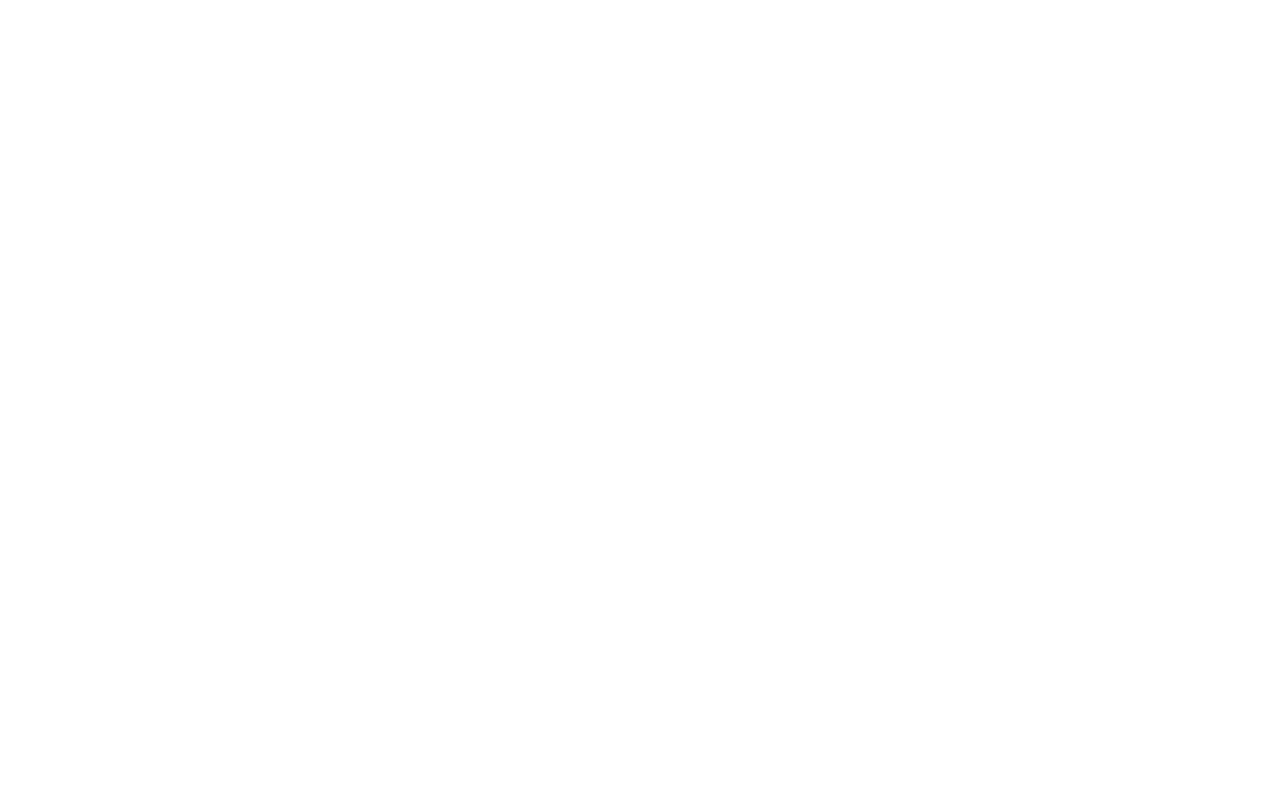
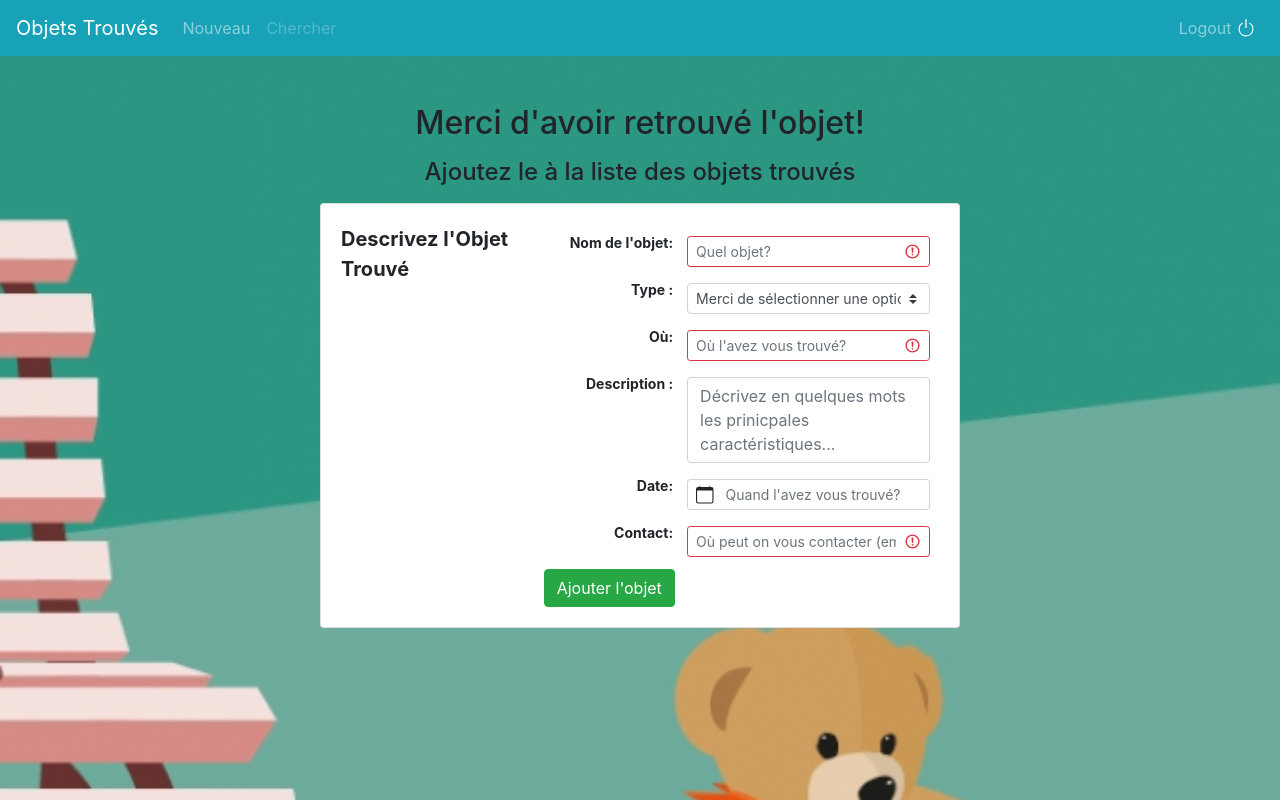
Before and after one commit to SylGParis/troov-front, a Nuxt app: page /addObject in a window 1280 px wide. Before the commit this address had no page. Shown: the top 800 px of the page. Built offline with nearby package versions, Linux system fonts and the light colour scheme.

Commit message:
UI page addObject

```diff
--- a/components/Home.vue
+++ b/components/Home.vue
@@ -1,4 +1,4 @@
-<!-- Please remove this file from your project -->
+
 <template>
   <div :style="{backgroundImage:`url(${bgimage})`, height: '100vh'}" class="flex fill justify-center sm:items-center sm:pt-0">
     <!-- NavBarb component  -->
@@ -8,9 +8,7 @@
   </div>
 </template>
 <style >
-/* .homePage {
-  background-image: url("../assets/images/63508_944_Troov.png")
-} */
+
 </style>
 <script>
 import bgImg from "../assets/images/troov-1920x600.jpg";
--- a/components/MyNavbar.vue
+++ b/components/MyNavbar.vue
@@ -1,13 +1,13 @@
 <template>
   <div>
     <b-navbar toggleable="lg" type="dark" variant="info">
-      <b-navbar-brand href="/ObjectScreen">Objets Trouvés</b-navbar-brand>
+      <b-navbar-brand href="/objectScreen">Objets Trouvés</b-navbar-brand>
 
       <b-navbar-toggle target="nav-collapse"></b-navbar-toggle>
 
       <b-collapse id="nav-collapse" is-nav>
         <b-navbar-nav>
-          <b-nav-item href="/">Nouveau</b-nav-item>
+          <b-nav-item href="/addObject">Nouveau</b-nav-item>
           <b-nav-item href="#" disabled>Chercher</b-nav-item>
         </b-navbar-nav>
 
--- /dev/null
+++ b/pages/addObject.vue
@@ -0,0 +1,192 @@
+
+<template>
+  <div
+    :style="{ backgroundImage: `url(${bgimage})`, backgroundSize: 'cover', backgroundRepeat: 'noRepeat' ,height: '150vh' }"
+    class="container-fluid justify-center sm:items-center sm:pt-0 px-0"
+  >
+    <!-- NavBarb component  -->
+    <MyNavbar />
+    <div class="row mx-auto w-50">
+      <p class="mx-auto mt-5 mb-3 h2"> Merci d'avoir retrouvé l'objet!</p>
+      <p class="mx-auto  mb-3 h4"> Ajoutez le à la liste des objets trouvés</p>
+      <b-card bg-variant="grey" class='w-100'>
+        <b-form-group
+          label-cols-lg="4"
+          label="Descrivez l'Objet Trouvé"
+          label-size="lg"
+          label-class="font-weight-bold pt-0"
+          class="mb-0"
+        >
+          <b-form-group
+            label="Nom de l'objet:"
+            label-size="sm"
+            label-for="input-1"
+            label-cols-sm="4"
+            label-align-sm="right"
+            label-class="font-weight-bold pt-0"
+            class="m-2"
+          >
+            <b-form-input
+              class="m-1"
+              placeholder="Quel objet? "
+              id="input-1"
+              size="sm"
+              v-model="name"
+              :state="state"
+              trim
+            ></b-form-input>
+          </b-form-group>
+
+          <b-form-group
+            label="Type :"
+            label-for="input-2"
+            label-size="sm"
+            label-cols-sm="4"
+            label-align-sm="right"
+            label-class="font-weight-bold pt-0"
+            class="m-2"
+          >
+            <b-form-select
+              class="m-1"
+              id="input-2"
+              size="sm"
+              v-model="selected"
+              :options="options"
+            ></b-form-select>
+          </b-form-group>
+
+          <b-form-group
+            label="Où:"
+            label-for="input-3"
+            label-cols-sm="4"
+            label-align-sm="right"
+            label-size="sm"
+            label-class="font-weight-bold pt-0"
+            class="m-2"
+          >
+            <b-form-input
+              class="m-1"
+              placeholder="Où l'avez vous trouvé?"
+              size="sm"
+              id="input-3"
+              v-model="found_location"
+              :state="state"
+              trim
+            ></b-form-input>
+          </b-form-group>
+
+          <b-form-group
+            label="Description :"
+            label-for="textarea"
+            label-cols-sm="4"
+            label-align-sm="right"
+            label-size="sm"
+            label-class="font-weight-bold pt-0"
+            class="m-2"
+          >
+            <b-form-textarea
+              id="textarea"
+              class="m-1"
+              v-model="desc"
+              placeholder="Décrivez en quelques mots les prinicpales caractéristiques..."
+              rows="3"
+              max-rows="6"
+            ></b-form-textarea>
+          </b-form-group>
+
+          <b-form-group
+            label="Date:"
+            label-for="input-3"
+            label-cols-sm="4"
+            label-align-sm="right"
+            label-size="sm"
+            label-class="font-weight-bold pt-0"
+            class="m-2"
+          >
+            <b-form-datepicker
+              size="sm"
+              id="datepicker"
+              placeholder="Quand l'avez vous trouvé?"
+              v-model="date"
+              class="m-1"
+            ></b-form-datepicker>
+          </b-form-group>
+
+          <b-form-group
+            label="Contact:"
+            label-for="input-4"
+            label-cols-sm="4"
+            label-align-sm="right"
+            label-size="sm"
+            label-class="font-weight-bold pt-0"
+            class="m-2"
+          >
+            <b-form-input
+              class="m-1"
+              size="sm"
+              placeholder="Où peut on vous contacter (email/téléphone)?"
+              id="input-4"
+              v-model="contact"
+              :state="state"
+              trim
+            ></b-form-input>
+          </b-form-group>
+        <b-button variant="success">Ajouter l'objet</b-button>
+        </b-form-group>
+      </b-card>
+    </div>
+  </div>
+</template>
+<style >
+</style>
+<script>
+import bgImg from "../assets/images/troov-1920x600.jpg";
+export default {
+  computed: {
+    state() {
+      return (
+        this.name.length >= 4 ||
+        this.found_location.length >= 4 ||
+        this.desc.length >= 4 ||
+        this.date.length >= 4 ||
+        this.contact.length >= 4
+      );
+    },
+    invalidFeedback() {
+      if (
+        this.name.length > 0 ||
+        this.found_location.length >= 0 ||
+        this.desc.length >= 0 ||
+        this.date.length >= 0 ||
+        this.contact.length >= 0
+      ) {
+        return "Entrez au moins 4 caractères.";
+      }
+      return "Ce champ ne peut pas être vide.";
+    },
+  },
+  data() {
+    return {
+      name: "",
+      found_location: "",
+      desc: "",
+      date: "",
+      contact: "",
+      bgimage: bgImg,
+      selected: null,
+      options: [
+        { value: null, text: "Merci de sélectionner une option" },
+        { value: "Communication", text: "Téléphone,tablette,..." },
+        { value: "Vetement", text: "Vêtement" },
+        { value: "Accessoires", text: "Accessoires (chapeau, gants, ...)" },
+        {
+          value: "Maroquinerie",
+          text: "Sacs, porte-feuille, porte-monnaie...",
+        },
+        { value: "Doudou", text: "doudou, peluche..." },
+        { value: "Autre", text: "Autres" },
+      ],
+    };
+  },
+};
+</script>
```
